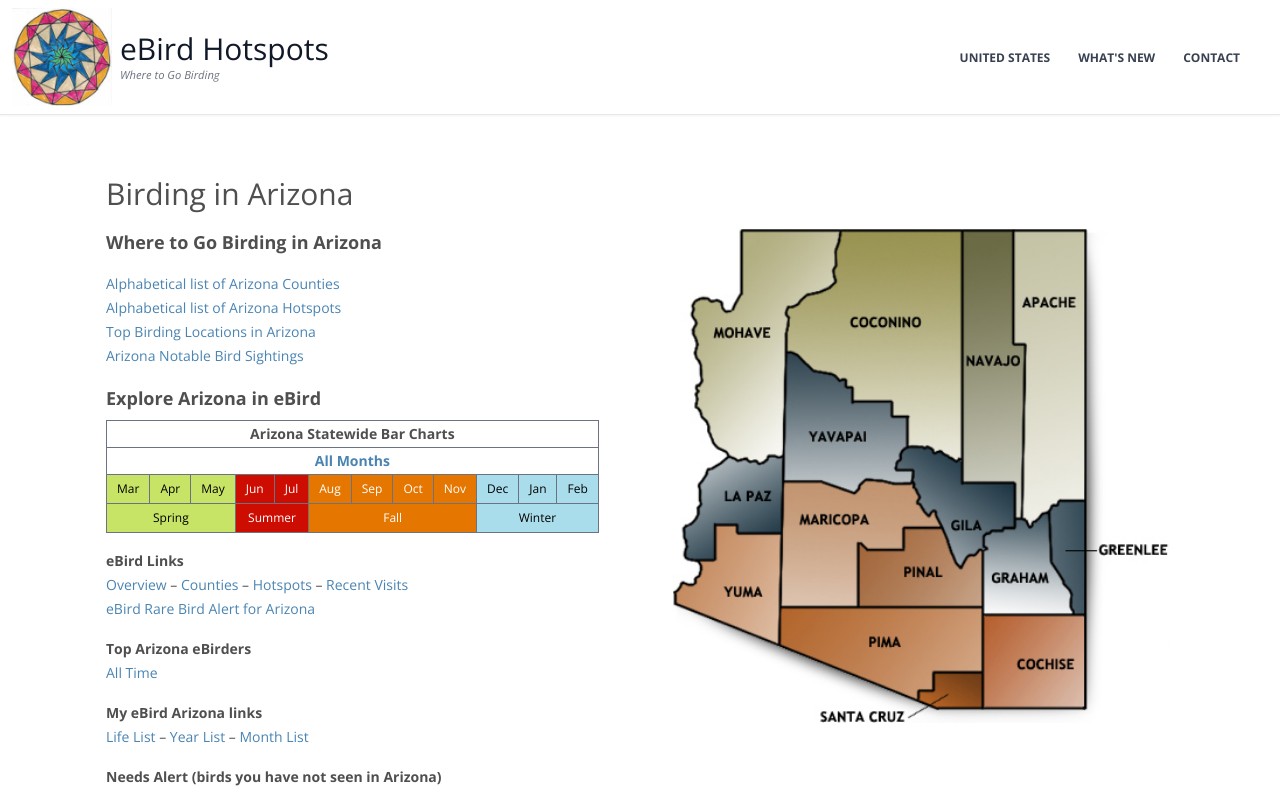
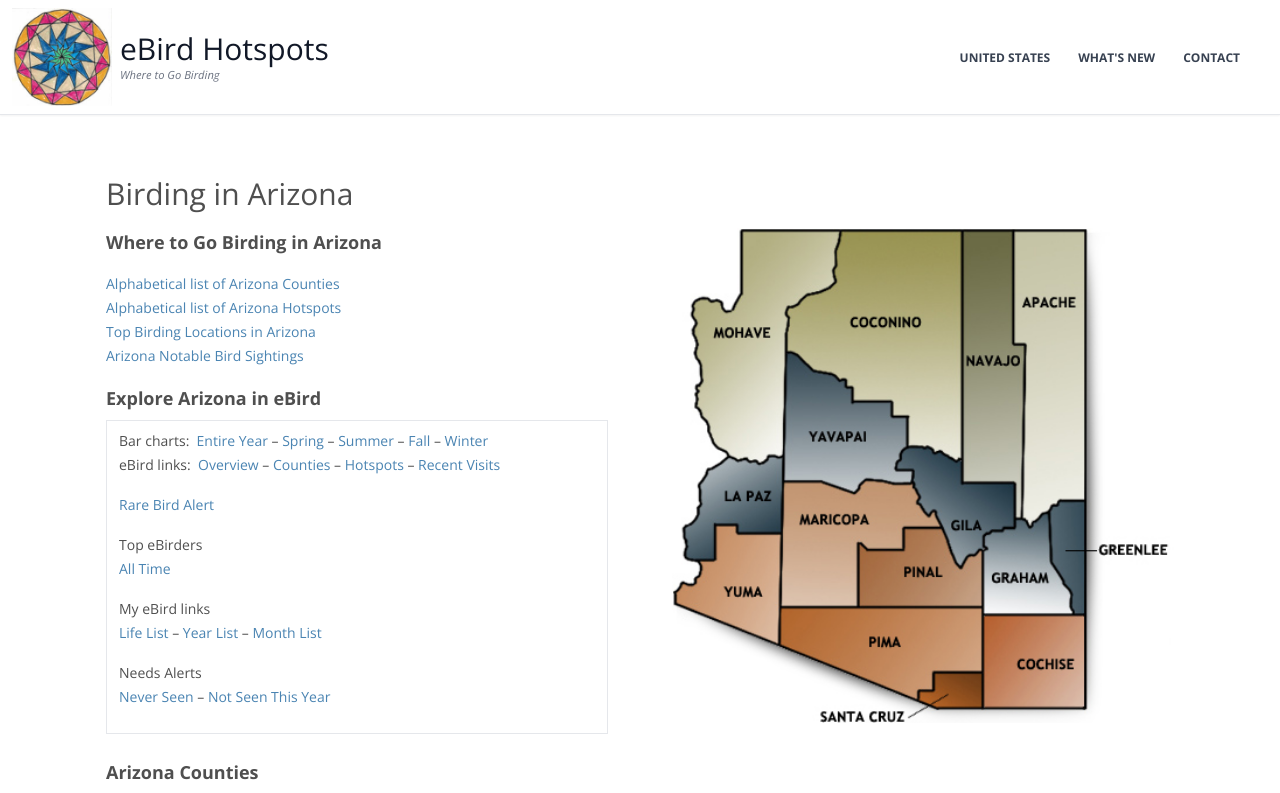
Before and after one commit to wr0110/where-to-go-birding, a Next.js app: page /birding-in-arizona in a window 1280 px wide. Shown: the top 793 px of the page. Built offline with nearby package versions, Linux system fonts and the light colour scheme.

Commit message:
Replace state ebird table with summary

```diff
--- a/components/HotspotSummary.tsx
+++ b/components/EbirdHotspotSummary.tsx
@@ -10,7 +10,7 @@
 	countyName: string,
 }
 
-export default function Address({ stateSlug, countySlug, countyName, name, locationId, lat, lng }: Props) {
+export default function EbirdHotspotSummary({ stateSlug, countySlug, countyName, name, locationId, lat, lng }: Props) {
 	return (
 		<div className="px-3 py-2 border mb-6">
 			<h3 className="mb-4 font-bold">eBird Hotspot</h3>
@@ -31,17 +31,17 @@
 				<br/>
 			eBird links:
 				&nbsp;
-				<a href={`https://ebird.org/ebird/hotspots?hs=${locationId}&amp;yr=all&amp;m=`} target="_blank" rel="noreferrer">Hotspot map</a>
+				<a href={`https://ebird.org/ebird/hotspots?hs=${locationId}&yr=all&m=`} target="_blank" rel="noreferrer">Hotspot map</a>
 				&nbsp;–&nbsp;
-				<a href={`https://ebird.org/ebird/hotspot/${locationId}?yr=all&amp;m=&amp;rank=mrec`} target="_blank" rel="noreferrer">View details</a>
+				<a href={`https://ebird.org/ebird/hotspot/${locationId}?yr=all&m=&rank=mrec`} target="_blank" rel="noreferrer">View details</a>
 				&nbsp;–&nbsp;
-				<a href={`https://ebird.org/ebird/hotspot/${locationId}/activity?yr=all&amp;m=`} target="_blank" rel="noreferrer">Recent visits</a>
+				<a href={`https://ebird.org/ebird/hotspot/${locationId}/activity?yr=all&m=`} target="_blank" rel="noreferrer">Recent visits</a>
 				<br/>
 			My eBird links:
 				&nbsp;
-				<a href={`https://ebird.org/ebird/MyEBird?cmd=list&amp;rtype=loc&amp;r=${locationId}&amp;time=life`} target="_blank" rel="noreferrer">Location life list</a>
+				<a href={`https://ebird.org/ebird/MyEBird?cmd=list&rtype=loc&r=${locationId}&time=life`} target="_blank" rel="noreferrer">Location life list</a>
 				&nbsp;–&nbsp;
-				<a href={`https://ebird.org/ebird/submit/effort?locID=${locationId}&amp;clr=1`} target="_blank" rel="noreferrer">Submit data</a>
+				<a href={`https://ebird.org/ebird/submit/effort?locID=${locationId}&clr=1`} target="_blank" rel="noreferrer">Submit data</a>
 		</div>
 	)
 }
--- /dev/null
+++ b/components/EbirdStateSummary.tsx
@@ -0,0 +1,61 @@
+type Props = {
+	code: string,
+	rareSid: string,
+	needsSid: string,
+	yearNeedsSid: string,
+}
+
+export default function EbirdHotspotSummary({ code, rareSid, needsSid, yearNeedsSid }: Props) {
+	const getUrl = (bMonth: number, eMonth: number) => {
+		return `https://ebird.org/barchart?byr=1900&eyr=2060&bmo=${bMonth}&emo=${eMonth}&r=US-${code}`;
+	}
+
+	return (
+		<div className="px-3 py-2 border mb-6">
+			Bar charts:
+			&nbsp;
+			<a href={getUrl(1, 12)} target="_blank" rel="noreferrer">Entire Year</a>
+			&nbsp;–&nbsp;
+			<a href={getUrl(3, 5)} target="_blank" rel="noreferrer">Spring</a>
+			&nbsp;–&nbsp;
+			<a href={getUrl(6, 7)} target="_blank" rel="noreferrer">Summer</a>
+			&nbsp;–&nbsp;
+			<a href={getUrl(8, 11)} target="_blank" rel="noreferrer">Fall</a>
+			&nbsp;–&nbsp;
+			<a href={getUrl(12, 2)} target="_blank" rel="noreferrer">Winter</a>
+			<br/>
+			<p className="mb-4">
+				eBird links:
+				&nbsp;
+				<a href={`https://ebird.org/ebird/subnational1/US-${code}?yr=all&m=&rank=mrec`} target="_blank" rel="noreferrer">Overview</a>
+				&nbsp;–&nbsp;
+				<a href={`https://ebird.org/ebird/subnational1/US-${code}/regions?yr=all&m=&hsStats_sortBy=num_species&hsStats_o=desc`} target="_blank" rel="noreferrer">Counties</a>
+				&nbsp;–&nbsp;
+				<a href={`https://ebird.org/ebird/subnational1/US-${code}/hotspots?yr=all&m=`} target="_blank" rel="noreferrer">Hotspots</a>
+				&nbsp;–&nbsp;
+				<a href={`https://ebird.org/ebird/subnational1/US-${code}/activity?yr=all&m=`} target="_blank" rel="noreferrer">Recent Visits</a>
+			</p>
+			<p className="mb-4">
+				<a href={`https://ebird.org/alert/summary?sid=${rareSid}`}>Rare Bird Alert</a>
+			</p>
+			Top eBirders<br/>
+			<p  className="mb-4">
+				<a href={`https://ebird.org/ebird/top100?locInfo.regionType=subnational1&locInfo.regionCode=US-${code}&year=AAAA`} target="_blank" rel="noreferrer">All Time</a>
+			</p>
+			My eBird links<br/>
+			<p className="mb-4">
+				<a href={`https://ebird.org/ebird/MyEBird?cmd=list&rtype=subnational1&r=US-${code}&time=life&sortKey=obs_dt&o=desc`} target="_blank" rel="noreferrer" >Life List</a>
+				&nbsp;–&nbsp;
+				<a href={`https://ebird.org/ebird/MyEBird?cmd=lifeList&listType=US-${code}&listCategory=allStates&time=year`} target="_blank" rel="noreferrer">Year List</a>
+				&nbsp;–&nbsp;
+				<a href={`https://ebird.org/ebird/MyEBird?cmd=lifeList&listType=US-${code}&listCategory=allStates&time=month`} target="_blank" rel="noreferrer">Month List</a>
+			</p>
+			Needs Alerts<br/>
+			<p className="mb-4">
+				<a href={`https://ebird.org/alert/summary?sid=${needsSid}`} rel="noreferrer" target="_blank">Never Seen</a>
+				&nbsp;–&nbsp;
+				<a href={`https://ebird.org/alert/summary?sid=${yearNeedsSid}`}  rel="noreferrer" target="_blank">Not Seen This Year</a>
+			</p>
+		</div>
+	)
+}
--- a/components/EbirdTable.tsx
+++ /dev/null
@@ -1,56 +0,0 @@
-export default function EbirdTable({heading, stateCode}) {
-	const getUrl = (bMonth: number, eMonth: number) => {
-		return `https://ebird.org/vt/GuideMe?reportType=location&bMonth=${bMonth}&bYear=1900&eMonth=${eMonth}&eYear=2060&parentState=${stateCode}&countries=US&states=US-VT&getLocations=states&continue.x=0&continue.y=0&continue=t`;
-	}
-
-	return (
-		<table className="scale-[0.68] xs:scale-90 sm:scale-100 origin-top-left border border-gray-500 text-center mb-4">
-			<tbody>
-				<tr>
-					<th colSpan={12} className="border border-gray-500">{heading}</th>
-				</tr>
-				<tr>
-					<th colSpan={12} className="border border-gray-500">
-						<a href={getUrl(1, 12)} target="_blank" rel="noreferrer">All Months</a>
-					</th>
-				</tr>
-				<tr>
-					<Td color="C7E466" url={getUrl(3, 3)}>Mar</Td>
-					<Td color="C7E466" url={getUrl(4, 4)}>Apr</Td>
-					<Td color="C7E466" url={getUrl(5, 5)}>May</Td>
-					<Td color="CE0D02" url={getUrl(6, 6)} textLight>Jun</Td>
-					<Td color="CE0D02" url={getUrl(7, 7)} textLight>Jul</Td>
-					<Td color="E57701" url={getUrl(8, 8)} textLight>Aug</Td>
-					<Td color="E57701" url={getUrl(9, 9)} textLight>Sep</Td>
-					<Td color="E57701" url={getUrl(10, 10)} textLight>Oct</Td>
-					<Td color="E57701" url={getUrl(11, 11)} textLight>Nov</Td>
-					<Td color="AADDEB" url={getUrl(12, 12)}>Dec</Td>
-					<Td color="AADDEB" url={getUrl(1, 1)}>Jan</Td>
-					<Td color="AADDEB" url={getUrl(2, 2)}>Feb</Td>
-				</tr>
-				<tr>
-					<Td span={3} color="C7E466" url={getUrl(3, 5)}>Spring</Td>
-					<Td span={2} color="CE0D02" url={getUrl(6, 7)} textLight>Summer</Td>
-					<Td span={4} color="E57701" url={getUrl(8, 11)} textLight>Fall</Td>
-					<Td span={3} color="AADDEB" url={getUrl(12, 2)}>Winter</Td>
-				</tr>
-			</tbody>
-		</table>
-	)
-}
-
-type TdProps = {
-	color: string,
-	url: string
-	span?: number,
-	textLight?: boolean,
-	children: React.ReactNode,
-}
-
-function Td({span=1, url, color, textLight, children}: TdProps) {
-	return (
-		<td colSpan={span} className={`px-2.5 py-1.5 text-xs border border-gray-500`} style={{ background: `#${color}` }}>
-			<a href={url} target="_blank" rel="noreferrer" className={textLight ? "text-white" : "text-black"}>{children}</a>
-		</td>
-	);
-}
--- a/pages/[stateSlug]/[countySlug]/[slug].tsx
+++ b/pages/[stateSlug]/[countySlug]/[slug].tsx
@@ -1,6 +1,6 @@
 import * as React from "react";
 import Address from "components/Address";
-import HotspotSummary from "components/HotspotSummary";
+import EbirdHotspotSummary from "components/EbirdHotspotSummary";
 import Map from "components/Map";
 import Link from "next/link";
 import { getHotspot, getHotspotByLocationId } from "lib/firebase";
@@ -70,7 +70,7 @@
 						}
 					</div>
 					{name &&
-						<HotspotSummary stateSlug={stateSlug} countySlug={county.slug} countyName={county.name} name={name} locationId={locationId} lat={lat} lng={lng} />
+						<EbirdHotspotSummary stateSlug={stateSlug} countySlug={county.slug} countyName={county.name} name={name} locationId={locationId} lat={lat} lng={lng} />
 					}
 					{tips?.text &&
 						<AboutSection heading={`Tips for birding ${nameShort}`} {...tips} />
--- a/pages/[stateSlug]/index.tsx
+++ b/pages/[stateSlug]/index.tsx
@@ -1,5 +1,5 @@
 import Link from "next/link";
-import EbirdTable from "components/EbirdTable";
+import EbirdStateSummary from "components/EbirdStateSummary";
 import OhioMap from "components/OhioMap";
 import ArizonaMap from "components/ArizonaMap";
 import OhioCounties from "data/oh-counties.json";
@@ -50,36 +50,7 @@
 						<a href="#notable">{label} Notable Bird Sightings</a>
 					</p>
 					<h3 className="text-lg mb-2 font-bold">Explore {label} in eBird</h3>
-					<EbirdTable heading={`${label} Statewide Bar Charts`} stateCode={code} />
-					<h4 className="font-bold">eBird Links</h4>
-					<p className="mb-4">
-						<a href={`https://ebird.org/ebird/subnational1/US-${code}?yr=all&amp;m=&amp;rank=mrec`} target="_blank" rel="noreferrer">Overview</a>
-						&nbsp;–&nbsp;
-						<a href={`https://ebird.org/ebird/subnational1/US-${code}/regions?yr=all&amp;m=&amp;hsStats_sortBy=num_species&amp;hsStats_o=desc`} target="_blank" rel="noreferrer">Counties</a>
-						&nbsp;–&nbsp;
-						<a href={`https://ebird.org/ebird/subnational1/US-${code}/hotspots?yr=all&amp;m=`} target="_blank" rel="noreferrer">Hotspots</a>
-						&nbsp;–&nbsp;
-						<a href={`https://ebird.org/ebird/subnational1/US-${code}/activity?yr=all&amp;m=`} target="_blank" rel="noreferrer">Recent Visits</a><br/>
-						<a href={`https://ebird.org/alert/summary?sid=${rareSid}`}>eBird Rare Bird Alert for {label}</a>
-					</p>
-					<h4 className="font-bold">Top {label} eBirders</h4>
-					<p  className="mb-4">
-						<a href={`https://ebird.org/ebird/top100?locInfo.regionType=subnational1&amp;locInfo.regionCode=US-${code}&amp;year=AAAA`} target="_blank" rel="noreferrer">All Time</a>
-					</p>
-					<h4 className="font-bold">My eBird {label} links</h4>
-					<p className="mb-4">
-						<a href={`https://ebird.org/ebird/MyEBird?cmd=list&amp;rtype=subnational1&amp;r=US-${code}&amp;time=life&amp;sortKey=obs_dt&amp;o=desc`} target="_blank" rel="noreferrer" >Life List</a>
-						&nbsp;–&nbsp;
-						<a href={`https://ebird.org/ebird/MyEBird?cmd=lifeList&amp;listType=US-${code}&amp;listCategory=allStates&amp;time=year`} target="_blank" rel="noreferrer">Year List</a>
-						&nbsp;–&nbsp;
-						<a href={`https://ebird.org/ebird/MyEBird?cmd=lifeList&amp;listType=US-${code}&amp;listCategory=allStates&amp;time=month`} target="_blank" rel="noreferrer">Month List</a>
-					</p>
-					<h4 className="font-bold">Needs Alert (birds you have not seen in {label})</h4>
-					<p className="mb-4">
-						<a href={`https://ebird.org/alert/summary?sid=${needsSid}`} rel="noreferrer" target="_blank">Never Seen</a>
-						&nbsp;–&nbsp;
-						<a href={`https://ebird.org/alert/summary?sid=${yearNeedsSid}`}  rel="noreferrer" target="_blank">Not Seen This Year</a>
-					</p>
+					<EbirdStateSummary code={code} rareSid={rareSid} needsSid={needsSid} yearNeedsSid={yearNeedsSid} />
 				</div>
 				<div className="flex justify-center items-start">
 					{map}
```
Also changed, not shown: 1 other file (tests, documents, lock files or other folders).
